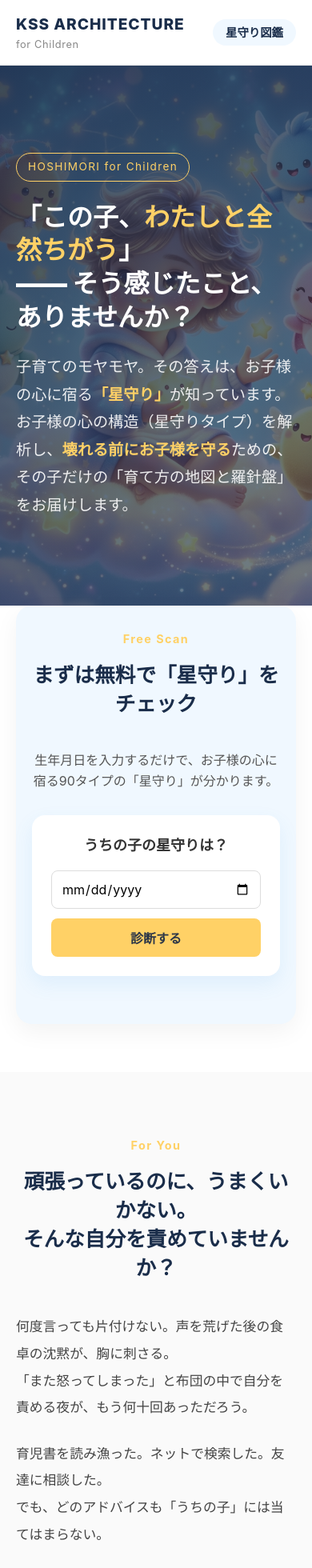
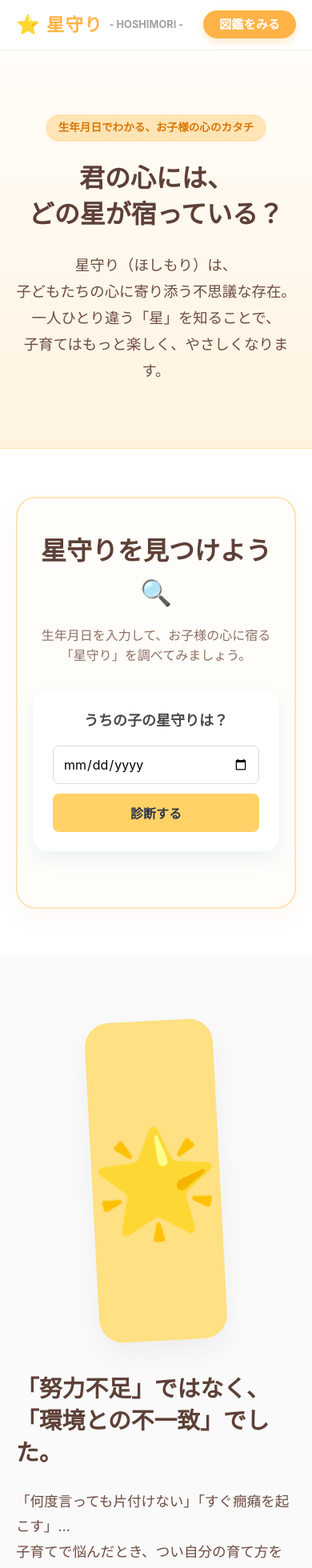
Before and after one commit to naotoada/hoshimori-web, a Next.js app: page / in a window 390 px wide. Shown: the top 1960 px of the page at 80% size. Built offline with nearby package versions, Linux system fonts and the light colour scheme.

Commit message:
UI: Refactor to simple, brand-focused official site layout (away from sales LP structure)

```diff
--- a/src/app/page.module.css
+++ b/src/app/page.module.css
@@ -1,8 +1,8 @@
 .main {
-  font-family: -apple-system, BlinkMacSystemFont, "Segoe UI", Roboto, "Helvetica Neue", Arial, sans-serif;
-  color: #333;
+  font-family: 'Nunito', -apple-system, BlinkMacSystemFont, "Segoe UI", Roboto, "Helvetica Neue", Arial, sans-serif;
+  color: #4A4A4A;
+  background-color: #FFFDF9; /* Soft warm background */
   line-height: 1.6;
-  background-color: #FAFAFA;
 }
 
 .container {
@@ -11,14 +11,15 @@
   padding: 0 20px;
 }
 
+/* Header */
 .header {
-  background: rgba(255, 255, 255, 0.95);
-  backdrop-filter: blur(10px);
+  background: rgba(255, 255, 255, 0.9);
+  backdrop-filter: blur(8px);
   position: sticky;
   top: 0;
   z-index: 100;
-  border-bottom: 1px solid #EAEAEA;
-  padding: 15px 0;
+  border-bottom: 1px solid #F0ECE1;
+  padding: 12px 0;
 }
 
 .headerInner {
@@ -29,420 +30,313 @@
 
 .logo {
   display: flex;
-  flex-direction: column;
+  align-items: center;
+  gap: 8px;
+}
+
+.logoIcon {
+  font-size: 1.5rem;
 }
 
 .logoMain {
-  font-weight: 800;
-  font-size: 1.2rem;
+  font-weight: 900;
+  font-size: 1.4rem;
+  color: #FFB347;
   letter-spacing: 0.05em;
-  color: #1A2D4A;
 }
 
 .logoSub {
   font-size: 0.8rem;
-  color: #888;
-  letter-spacing: 0.05em;
+  color: #A0A0A0;
+  font-weight: bold;
 }
 
 .navLink {
-  color: #1A2D4A;
+  background-color: #FFB347;
+  color: #FFF;
   font-weight: bold;
+  padding: 8px 20px;
+  border-radius: 30px;
   text-decoration: none;
-  font-size: 0.9rem;
-  padding: 8px 16px;
-  background-color: #F0F8FF;
-  border-radius: 20px;
-  transition: all 0.2s;
+  font-size: 0.95rem;
+  transition: transform 0.2s, background-color 0.2s;
+  box-shadow: 0 4px 10px rgba(255, 179, 71, 0.3);
 }
 
 .navLink:hover {
-  background-color: #FFD166;
+  background-color: #FFA01A;
+  transform: translateY(-2px);
 }
 
 /* Hero Section */
 .hero {
-  position: relative;
-  background: url('/hero.png') center/cover no-repeat;
-  padding: 100px 0;
-  min-height: 80vh;
-  display: flex;
-  align-items: center;
-}
-
-.heroOverlay {
-  position: absolute;
-  top: 0; left: 0; right: 0; bottom: 0;
-  background: linear-gradient(135deg, rgba(26, 45, 74, 0.85), rgba(26, 45, 74, 0.6));
+  padding: 80px 20px;
+  text-align: center;
+  background: linear-gradient(180deg, #FFFDF9 0%, #FFF3E0 100%);
+  border-bottom: 1px solid #FFE4B5;
 }
 
 .heroContent {
-  position: relative;
-  z-index: 1;
-  color: white;
+  max-width: 800px;
+  margin: 0 auto;
 }
 
-.sectionLabelHero {
+.heroBadge {
   display: inline-block;
-  padding: 6px 14px;
-  border: 1px solid #FFD166;
-  color: #FFD166;
+  background-color: #FFE4B5;
+  color: #D97706;
   font-size: 0.85rem;
-  letter-spacing: 0.1em;
-  border-radius: 30px;
+  font-weight: bold;
+  padding: 6px 16px;
+  border-radius: 20px;
   margin-bottom: 24px;
 }
 
 .heroTitle {
-  font-size: 3rem;
+  font-size: 2.8rem;
   font-weight: 900;
-  line-height: 1.3;
+  color: #5D4037;
+  line-height: 1.4;
   margin-bottom: 24px;
 }
 
-.heroTitle em {
-  font-style: normal;
-  color: #FFD166;
-}
-
-.heroSub {
-  font-size: 1.2rem;
+.heroText {
+  font-size: 1.15rem;
+  color: #6D4C41;
   line-height: 1.8;
-  color: rgba(255, 255, 255, 0.9);
-}
-
-.highlightYellow {
-  color: #FFD166;
-}
-
-/* Common Section Styles */
-.sectionLabel {
-  display: block;
-  text-align: center;
-  font-size: 0.9rem;
-  font-weight: bold;
-  letter-spacing: 0.1em;
-  color: #FFD166;
-  margin-bottom: 16px;
-}
-
-.sectionHeadline {
-  text-align: center;
-  font-size: 2.2rem;
-  font-weight: bold;
-  color: #1A2D4A;
-  margin-bottom: 40px;
-  line-height: 1.4;
-}
-
-.sectionHeadline em {
-  font-style: normal;
-  color: #FFD166;
 }
 
 /* Diagnosis Section */
 .diagnosisSection {
   padding: 60px 0;
-  background: #FFF;
+  background-color: #FFF;
 }
 
 .diagnosisBox {
-  background: #F0F8FF;
-  border-radius: 20px;
-  padding: 40px;
-  box-shadow: 0 10px 30px rgba(0, 0, 0, 0.05);
-  max-width: 800px;
-  margin: -100px auto 0;
-  position: relative;
-  z-index: 10;
+  background: #FFFDF9;
+  border: 2px solid #FFE4B5;
+  border-radius: 24px;
+  padding: 50px 40px;
+  text-align: center;
+  box-shadow: 0 10px 30px rgba(217, 119, 6, 0.05);
+  max-width: 700px;
+  margin: 0 auto;
+}
+
+.diagnosisTitle {
+  font-size: 2rem;
+  color: #5D4037;
+  margin-bottom: 16px;
 }
 
 .diagnosisLead {
-  text-align: center;
+  color: #8D6E63;
   margin-bottom: 30px;
-  color: #555;
 }
 
-/* Empathy */
-.empathy {
+/* Concept Section */
+.conceptSection {
   padding: 80px 0;
+  background-color: #FAFAFA;
 }
 
-.worryNarrative {
-  max-width: 620px;
-  margin: 0 auto;
-  line-height: 2;
-  font-size: 1.05rem;
-  color: #444;
+.conceptGrid {
+  display: flex;
+  align-items: center;
+  gap: 60px;
 }
 
-.worryNarrative p {
+.conceptImage {
+  flex: 1;
+}
+
+.conceptImagePlaceholder {
+  background: #FFE082;
+  border-radius: 30px;
+  height: 400px;
+  display: flex;
+  align-items: center;
+  justify-content: center;
+  font-size: 8rem;
+  box-shadow: 0 15px 35px rgba(0,0,0,0.05);
+  transform: rotate(-3deg);
+}
+
+.conceptText {
+  flex: 1;
+}
+
+.conceptText h2 {
+  font-size: 2.2rem;
+  color: #5D4037;
+  line-height: 1.4;
   margin-bottom: 24px;
 }
 
-.strongP {
-  font-size: 1.15rem;
-  background: #FFF9E6;
-  padding: 20px;
-  border-radius: 8px;
+.conceptText p {
+  font-size: 1.1rem;
+  color: #6D4C41;
+  margin-bottom: 20px;
+  line-height: 1.8;
 }
 
-.alertBox {
-  margin: 40px auto 0;
-  padding: 25px;
-  background: #FFF3F3;
-  border-left: 4px solid #D9534F;
-  border-radius: 8px;
-  max-width: 620px;
+.conceptText strong {
+  color: #D97706;
+  background: linear-gradient(transparent 70%, #FFE4B5 70%);
 }
 
-.alertTitle {
-  color: #D9534F;
-  font-weight: bold;
-  margin-bottom: 12px;
+/* Zukan Section */
+.zukanSection {
+  padding: 80px 0;
+  background-color: #FFF;
 }
 
-.alertText {
-  font-size: 0.95rem;
-  line-height: 1.6;
+.zukanCard {
+  background: url('/hero.png') center/cover no-repeat;
+  border-radius: 30px;
+  overflow: hidden;
+  position: relative;
+  box-shadow: 0 20px 40px rgba(0,0,0,0.1);
 }
 
-/* Shift */
-.shift {
-  padding: 80px 0;
-  background: #F8F9FA;
+.zukanContent {
+  background: rgba(255, 255, 255, 0.85);
+  backdrop-filter: blur(5px);
+  padding: 60px 40px;
+  text-align: center;
+  max-width: 600px;
+  margin: 0 auto;
 }
 
-.sectionLead {
-  text-align: center;
-  max-width: 700px;
-  margin: 0 auto 40px;
-  font-size: 1.05rem;
-  color: #444;
-}
-
-.shiftCompare {
-  display: flex;
-  gap: 20px;
-  justify-content: center;
-  flex-wrap: wrap;
-}
-
-.shiftCard {
-  flex: 1 1 300px;
-  padding: 30px;
-  border-radius: 12px;
-  background: #FFF;
-}
-
-.badCard {
-  border-top: 4px solid #D9534F;
-}
-
-.badTitle {
-  color: #D9534F;
-  font-size: 1.2rem;
-  margin-bottom: 16px;
-}
-
-.goodCard {
-  border-top: 4px solid #4CAF50;
-  background: #F0F9F4;
-}
-
-.goodTitle {
-  color: #4CAF50;
-  font-size: 1.2rem;
-  margin-bottom: 16px;
-}
-
-/* Features */
-.features {
-  padding: 80px 0;
-  background: #FFF;
-}
-
-.featureGrid {
-  display: grid;
-  grid-template-columns: repeat(auto-fit, minmax(280px, 1fr));
-  gap: 30px;
-}
-
-.featureCardBox {
-  padding: 30px;
-  background: #FAFAFA;
-  border-radius: 16px;
-  text-align: center;
-  border: 1px solid #EAEAEA;
-}
-
-.featureIcon {
-  font-size: 3rem;
+.zukanContent h2 {
+  font-size: 2.4rem;
+  color: #5D4037;
   margin-bottom: 20px;
 }
 
-.featureCardBox h3 {
-  color: #1A2D4A;
-  margin-bottom: 16px;
+.zukanContent p {
+  font-size: 1.1rem;
+  color: #4A4A4A;
+  margin-bottom: 30px;
+  line-height: 1.8;
 }
 
-/* Zukan Banner */
-.zukanBanner {
-  padding: 60px 0;
-  background: linear-gradient(135deg, #1A2D4A 0%, #2A4066 100%);
-  color: white;
-  text-align: center;
-}
-
-.zukanText h3 {
-  font-size: 2rem;
-  margin-bottom: 16px;
-  color: #FFD166;
-}
-
-.zukanText p {
-  margin-bottom: 30px;
-  font-size: 1.1rem;
-}
-
-.btnSecondary {
+.zukanBtn {
   display: inline-block;
+  background-color: #4A90E2;
+  color: #FFF;
+  font-weight: bold;
   padding: 16px 40px;
-  background: #FFD166;
-  color: #1A2D4A;
-  font-weight: bold;
-  border-radius: 30px;
+  border-radius: 40px;
   text-decoration: none;
-  font-size: 1.1rem;
+  font-size: 1.2rem;
+  box-shadow: 0 8px 20px rgba(74, 144, 226, 0.3);
   transition: transform 0.2s;
 }
 
-.btnSecondary:hover {
-  transform: translateY(-2px);
+.zukanBtn:hover {
+  transform: translateY(-3px);
+  background-color: #357ABD;
 }
 
-/* Pricing */
-.pricing {
+/* Premium Service Section */
+.premiumSection {
   padding: 80px 0;
-  background: #FAFAFA;
+  background-color: #FFFDF9;
 }
 
-.priceMain {
-  max-width: 600px;
+.premiumBox {
+  background: #FFF;
+  border: 2px solid #E0E0E0;
+  border-radius: 30px;
+  padding: 60px 40px;
+  text-align: center;
+  max-width: 700px;
   margin: 0 auto;
-  background: #FFF;
-  border-radius: 20px;
-  padding: 50px 40px;
-  text-align: center;
-  box-shadow: 0 15px 40px rgba(0,0,0,0.08);
-  border: 2px solid #FFD166;
   position: relative;
 }
 
-.priceBadge {
+.premiumBadge {
   position: absolute;
-  top: -15px;
+  top: -16px;
   left: 50%;
   transform: translateX(-50%);
-  background: #FFD166;
-  color: #1A2D4A;
+  background: #D97706;
+  color: #FFF;
   font-weight: bold;
   padding: 8px 24px;
   border-radius: 20px;
   font-size: 0.9rem;
+  letter-spacing: 0.05em;
 }
 
-.priceAmount {
-  font-size: 3rem;
-  font-weight: 900;
-  color: #1A2D4A;
-  margin: 20px 0;
+.premiumBox h2 {
+  font-size: 2.2rem;
+  color: #5D4037;
+  margin-bottom: 20px;
 }
 
-.priceAmount span {
-  font-size: 1rem;
-  color: #888;
-}
-
-.priceDesc {
-  font-size: 0.95rem;
-  color: #555;
+.premiumLead {
+  font-size: 1.1rem;
+  color: #6D4C41;
   margin-bottom: 30px;
 }
 
-.priceIncludes {
-  list-style: none;
-  padding: 0;
-  margin: 0 0 40px;
-  text-align: left;
+.premiumPrice {
+  font-size: 2.5rem;
+  font-weight: 900;
+  color: #1A1A1A;
+  margin-bottom: 30px;
 }
 
-.priceIncludes li {
-  padding: 12px 0;
-  border-bottom: 1px solid #EAEAEA;
-  position: relative;
-  padding-left: 24px;
+.premiumPrice span {
+  font-size: 1rem;
+  color: #888;
+  font-weight: normal;
 }
 
-.priceIncludes li::before {
-  content: '✓';
-  color: #4CAF50;
-  position: absolute;
-  left: 0;
+.lineBtn {
+  display: inline-block;
+  background-color: #06C755;
+  color: #FFF;
   font-weight: bold;
-}
-
-.btnPrimary {
-  display: block;
-  background: #06C755;
-  color: white;
-  padding: 20px;
+  padding: 18px 40px;
   border-radius: 40px;
-  font-weight: bold;
+  text-decoration: none;
   font-size: 1.2rem;
-  text-decoration: none;
   box-shadow: 0 8px 20px rgba(6, 199, 85, 0.3);
   transition: transform 0.2s;
 }
 
-.btnPrimary:hover {
+.lineBtn:hover {
   transform: translateY(-3px);
-}
-
-.noticeBox {
-  max-width: 600px;
-  margin: 40px auto 0;
-  padding: 25px;
-  background: #FFF9E6;
-  border-left: 6px solid #FFD166;
-  border-radius: 8px;
-}
-
-.noticeTitle {
-  font-weight: bold;
-  color: #D32F2F;
-  margin-bottom: 10px;
+  background-color: #05B34C;
 }
 
 /* Footer */
 .footer {
-  background: #1A2D4A;
+  background-color: #5D4037;
   color: #FFF;
-  padding: 40px 0;
+  padding: 60px 0 40px;
   text-align: center;
 }
 
 .footerLogo {
   font-size: 1.5rem;
   font-weight: bold;
-  display: block;
+  color: #FFE4B5;
   margin-bottom: 10px;
-  color: #FFD166;
+}
+
+.footerPowered {
+  font-size: 0.9rem;
+  color: #D7CCC8;
+  margin-bottom: 30px;
 }
 
 .copy {
   font-size: 0.8rem;
-  color: #888;
+  color: #8D6E63;
 }
 
 /* Responsive */
@@ -459,16 +353,16 @@
     display: inline;
   }
 
-  .sectionHeadline {
-    font-size: 1.6rem;
+  .conceptGrid {
+    flex-direction: column;
+    gap: 40px;
   }
 
-  .diagnosisBox {
-    padding: 30px 20px;
-    margin-top: -60px;
+  .conceptText h2 {
+    font-size: 1.8rem;
   }
 
-  .priceMain {
-    padding: 30px 20px;
+  .diagnosisBox, .premiumBox {
+    padding: 40px 20px;
   }
 }
--- a/src/app/page.tsx
+++ b/src/app/page.tsx
@@ -10,11 +10,12 @@ export default function Home() {
         <div className={styles.container}>
           <div className={styles.headerInner}>
             <div className={styles.logo}>
-              <span className={styles.logoMain}>KSS ARCHITECTURE</span>
-              <span className={styles.logoSub}>for Children</span>
+              <span className={styles.logoIcon}>⭐</span>
+              <span className={styles.logoMain}>星守り</span>
+              <span className={styles.logoSub}>- HOSHIMORI -</span>
             </div>
             <nav className={styles.headerNav}>
-              <Link href="/zukan" className={styles.navLink}>星守り図鑑</Link>
+              <Link href="/zukan" className={styles.navLink}>図鑑をみる</Link>
             </nav>
           </div>
         </div>
@@ -22,163 +23,93 @@ export default function Home() {
 
       {/* Hero Section */}
       <section className={styles.hero}>
-        <div className={styles.heroOverlay}></div>
-        <div className={`${styles.container} ${styles.heroContent}`}>
-          <div className={styles.heroText}>
-            <span className={styles.sectionLabelHero}>HOSHIMORI for Children</span>
-            <h1 className={styles.heroTitle}>
-              「この子、<em>わたしと全然ちがう</em>」<br/>
-              —— そう感じたこと、<br className={styles.spOnly}/>ありませんか？
-            </h1>
-            <p className={styles.heroSub}>
-              子育てのモヤモヤ。その答えは、お子様の心に宿る<strong className={styles.highlightYellow}>「星守り」</strong>が知っています。<br/>
-              お子様の心の構造（星守りタイプ）を解析し、<strong className={styles.highlightYellow}>壊れる前にお子様を守る</strong>ための、<br/>
-              その子だけの「育て方の地図と羅針盤」をお届けします。
-            </p>
-          </div>
+        <div className={styles.heroContent}>
+          <span className={styles.heroBadge}>生年月日でわかる、お子様の心のカタチ</span>
+          <h1 className={styles.heroTitle}>
+            君の心には、<br className={styles.spOnly}/>どの星が宿っている？
+          </h1>
+          <p className={styles.heroText}>
+            星守り（ほしもり）は、<br className={styles.spOnly}/>子どもたちの心に寄り添う不思議な存在。<br/>
+            一人ひとり違う「星」を知ることで、<br className={styles.spOnly}/>子育てはもっと楽しく、やさしくなります。
+          </p>
         </div>
       </section>
 
-      {/* Free Diagnosis Section (Hoshimori) */}
-      <section className={styles.diagnosisSection}>
+      {/* Diagnosis Section */}
+      <section className={styles.diagnosisSection} id="diagnosis">
         <div className={styles.container}>
           <div className={styles.diagnosisBox}>
-            <span className={styles.sectionLabel}>Free Scan</span>
-            <h2 className={styles.sectionHeadline}>まずは無料で「星守り」をチェック</h2>
+            <h2 className={styles.diagnosisTitle}>星守りを見つけよう 🔍</h2>
             <p className={styles.diagnosisLead}>
-              生年月日を入力するだけで、お子様の心に宿る90タイプの「星守り」が分かります。
+              生年月日を入力して、お子様の心に宿る「星守り」を調べてみましょう。
             </p>
             <DiagnosisForm />
           </div>
         </div>
       </section>
 
-      {/* Empathy Section */}
-      <section className={styles.empathy}>
+      {/* Concept Section */}
+      <section className={styles.conceptSection}>
         <div className={styles.container}>
-          <span className={styles.sectionLabel}>For You</span>
-          <h2 className={styles.sectionHeadline}>頑張っているのに、うまくいかない。<br/>そんな自分を責めていませんか？</h2>
-          <div className={styles.worryNarrative}>
-            <p>何度言っても片付けない。声を荒げた後の食卓の沈黙が、胸に刺さる。<br/>
-              「また怒ってしまった」と布団の中で自分を責める夜が、もう何十回あっただろう。</p>
-            <p>育児書を読み漁った。ネットで検索した。友達に相談した。<br/>
-              でも、どのアドバイスも「うちの子」には当てはまらない。</p>
-            <p>他の子はちゃんとやれている。うちの子だけ、なぜ？<br/>
-              ——私の育て方が、間違っていたんじゃないか。</p>
-            <p>もしそんな夜を過ごしたことがあるなら、<br/>
-              ひとつだけ、先にお伝えさせてください。</p>
-            <p className={styles.strongP}>
-              <strong>あなたの育て方のせいではありません。</strong><br/>
-              お子様の「星守り」と、今の環境の<strong>周波数がズレているだけ</strong>です。
-            </p>
-          </div>
-
-          <div className={styles.alertBox}>
-            <p className={styles.alertTitle}>【⚠ 構造リスクへの警告】</p>
-            <p className={styles.alertText}>
-              子どもは「努力不足」よりも「環境との不一致」で心を壊します。<br/>
-              お子様の「星」を知らないまま、合わない環境や関わり方を続ければ、心のエンジンはいつか限界を迎え、取り返しのつかない親子関係の断絶につながるリスクがあります。
-            </p>
-          </div>
-        </div>
-      </section>
-
-      {/* Shift Section */}
-      <section className={styles.shift}>
-        <div className={styles.container}>
-          <span className={styles.sectionLabel}>New Perspective</span>
-          <h2 className={styles.sectionHeadline}>「もっと頑張れば変わる」は、<br/>子育てにおいては<em>間違った努力</em>かもしれません。</h2>
-          <p className={styles.sectionLead}>
-            努力が足りないから、うまくいかない——<br/>
-            もし今そう思っているなら、<strong>その前提がそもそも間違っている可能性があります。</strong><br/><br/>
-            育児書は「平均的な子ども」を前提に書かれています。<br/>
-            でも、あなたのお子さまは「平均」ではありません。一人ひとりの心には全く異なる<strong>「星守り（水の星、火の星、木の星など）」が宿って生まれてきた</strong>のです。<br/><br/>
-            活発な『火の星』の子に、「じっとしなさい」と言い続けること。<br/>
-            それは、エンジン全開のレースカーに「止まれ」と叫び続けるようなもの。<br/>
-            <strong>壊れるのは車ではなく、ブレーキを踏み続けたあなたの心</strong>です。
-          </p>
-
-          <div className={styles.shiftCompare}>
-            <div className={`${styles.shiftCard} ${styles.badCard}`}>
-              <h3 className={styles.badTitle}><span>×</span> 才能を押し付ける育児</h3>
-              <p>全員に同じ説明書。「こうすればうまくいく」という一般論で、星が合わない子には苦痛でしかない。「魚に木登りをさせる」教育。</p>
+          <div className={styles.conceptGrid}>
+            <div className={styles.conceptImage}>
+              {/* Placeholder for a warm, cute illustration */}
+              <div className={styles.conceptImagePlaceholder}>
+                🌟
+              </div>
             </div>
-            <div className={`${styles.shiftCard} ${styles.goodCard}`}>
-              <h3 className={styles.goodTitle}><span>✓</span> 適正環境を設計する育児</h3>
-              <p>その子だけの星守りのトリセツ。星に最適化されたオーダーメイドの環境で、無理なく才能を伸ばす。「魚は水の中で泳がせる」教育。</p>
+            <div className={styles.conceptText}>
+              <h2>「努力不足」ではなく、<br/>「環境との不一致」でした。</h2>
+              <p>
+                「何度言っても片付けない」「すぐ癇癪を起こす」…<br/>
+                子育てで悩んだとき、つい自分の育て方を責めてしまいませんか？
+              </p>
+              <p>
+                でも、すべての子どもは全く異なる「心の構造（星守り）」を持って生まれてきます。<br/>
+                活発に動きたい『火の星』に「じっとしなさい」と言い続けるのは、魚に木登りをさせるようなもの。
+              </p>
+              <p>
+                星守りを通じて、お子様の本当の才能が伸びる「環境」を見つけてあげませんか。<br/>
+                私たちは、<strong>壊れる前に子どもを守る</strong>ための地図をお渡しします。
+              </p>
             </div>
           </div>
         </div>
       </section>
 
-      {/* Features Section */}
-      <section className={styles.features}>
+      {/* Zukan Section */}
+      <section className={styles.zukanSection}>
         <div className={styles.container}>
-          <span className={styles.sectionLabel}>3 Approaches</span>
-          <h2 className={styles.sectionHeadline}>「子どもを変える」のではありません。<br/>「星」を解き明かし、環境のほうを適合させる。</h2>
-          <div className={styles.featureGrid}>
-            <div className={styles.featureCardBox}>
-              <div className={styles.featureIcon}>🔍</div>
-              <h3>星守りの解読</h3>
-              <p>お子様が生まれ持った「星（心の構造）」を解析。エネルギータイプ・感受性・ストレス耐性を特定し、「なぜお子さまはこう反応するのか」の仕組みを明らかにします。</p>
-            </div>
-            <div className={styles.featureCardBox}>
-              <div className={styles.featureIcon}>🤝</div>
-              <h3>親子星マッチング</h3>
-              <p>親と子の星の相性を照合し、「噛み合わない理由」を構造的に特定。あなたとお子様の間の摩擦は、どちらかが悪いのではなく「星の相性」の問題です。</p>
-            </div>
-            <div className={styles.featureCardBox}>
-              <div className={styles.featureIcon}>🏠</div>
-              <h3>星の環境設計</h3>
-              <p>お子様の星に最適化された部屋の配置、勉強法、声かけの方法まで。「星を知って、環境を整えるだけ」で、才能は自然に伸びていきます。</p>
+          <div className={styles.zukanCard}>
+            <div className={styles.zukanContent}>
+              <h2>📚 全90体の星守り図鑑</h2>
+              <p>
+                水、木、火、土、金。<br/>
+                自然界のエレメントから生まれた、90種類の星守りたち。<br/>
+                お子様やご家族の星を探してみてください。
+              </p>
+              <Link href="/zukan" className={styles.zukanBtn}>
+                図鑑をひらく
+              </Link>
             </div>
           </div>
         </div>
       </section>
 
-      {/* Zukan Banner */}
-      <section className={styles.zukanBanner}>
+      {/* Premium Service Section */}
+      <section className={styles.premiumSection}>
         <div className={styles.container}>
-          <div className={styles.zukanInner}>
-            <div className={styles.zukanText}>
-              <h3>📚 全90体の星守り図鑑</h3>
-              <p>自然界のエレメント（水・木・火・土・金）からなる、多彩な「星守り」。<br/>それぞれの特徴をまとめた図鑑を公開中。</p>
-              <Link href="/zukan" className={styles.btnSecondary}>図鑑を見る</Link>
-            </div>
-          </div>
-        </div>
-      </section>
-
-      {/* Pricing / CTA */}
-      <section className={styles.pricing}>
-        <div className={styles.container}>
-          <span className={styles.sectionLabel}>Plans</span>
-          <h2 className={styles.sectionHeadline}>お子様の「地図と羅針盤」を手に入れる。</h2>
-
-          <div className={styles.priceMain}>
-            <div className={styles.priceBadge}>FULL SCAN</div>
-            <h3>星守り診断（完全版）</h3>
-            <div className={styles.priceAmount}>¥33,000 <span>(税込)</span></div>
-            <p className={styles.priceDesc}>
-              A4用紙で100ページ以上に及ぶ圧倒的な情報量が詰まった詳細な診断結果を『お子様専用の星守りカルテ』として専用バインダーに綴じ、ご指定の住所へ直接郵送いたします。
+          <div className={styles.premiumBox}>
+            <span className={styles.premiumBadge}>Premium</span>
+            <h2>星守りカルテ（完全版）</h2>
+            <p className={styles.premiumLead}>
+              無料診断ではお伝えしきれない「親子の相性」や「NGワード」、<br/>
+              そして才能が爆発する環境づくりを100ページ超のカルテにまとめました。
             </p>
-            <ul className={styles.priceIncludes}>
-              <li>構造診断レポート（全8章）</li>
-              <li>環境構造レポート</li>
-              <li>心のエネルギー状態解析</li>
-              <li>運命の地図と羅針盤（俯瞰図）</li>
-              <li>推奨補正アイテムリスト</li>
-            </ul>
-            <a href="https://lin.ee/ekkOkmP" target="_blank" rel="noopener noreferrer" className={styles.btnPrimary}>
-              公式LINEで診断を申し込む
+            <div className={styles.premiumPrice}>¥33,000 <span>(税込 / 物理バインダー納品)</span></div>
+            <a href="https://lin.ee/ekkOkmP" target="_blank" rel="noopener noreferrer" className={styles.lineBtn}>
+              公式LINEから詳細を見る
             </a>
-          </div>
-
-          <div className={styles.noticeBox}>
-            <p className={styles.noticeTitle}>⚠ 【重要なお知らせ】品質維持のための生産制限について</p>
-            <p className={styles.noticeText}>
-              九星構造学のお子様向け解析レポートは、すべてあだちなおと本人が1件ずつ手作業で精緻な解析・設計を行っております。そのため、想定を超える多数のお申し込みをいただいた場合は、品質維持のために予告なく新規での受注を一時停止とさせていただく場合がございます。
-            </p>
           </div>
         </div>
       </section>
@@ -186,7 +117,8 @@ export default function Home() {
       {/* Footer */}
       <footer className={styles.footer}>
         <div className={styles.container}>
-          <span className={styles.footerLogo}>KSS ARCHITECTURE</span>
+          <div className={styles.footerLogo}>⭐ 星守り - HOSHIMORI -</div>
+          <p className={styles.footerPowered}>Powered by 九星構造学(KSS)</p>
           <p className={styles.copy}>© 2026 あだちなおと. All rights reserved.</p>
         </div>
       </footer>
```
